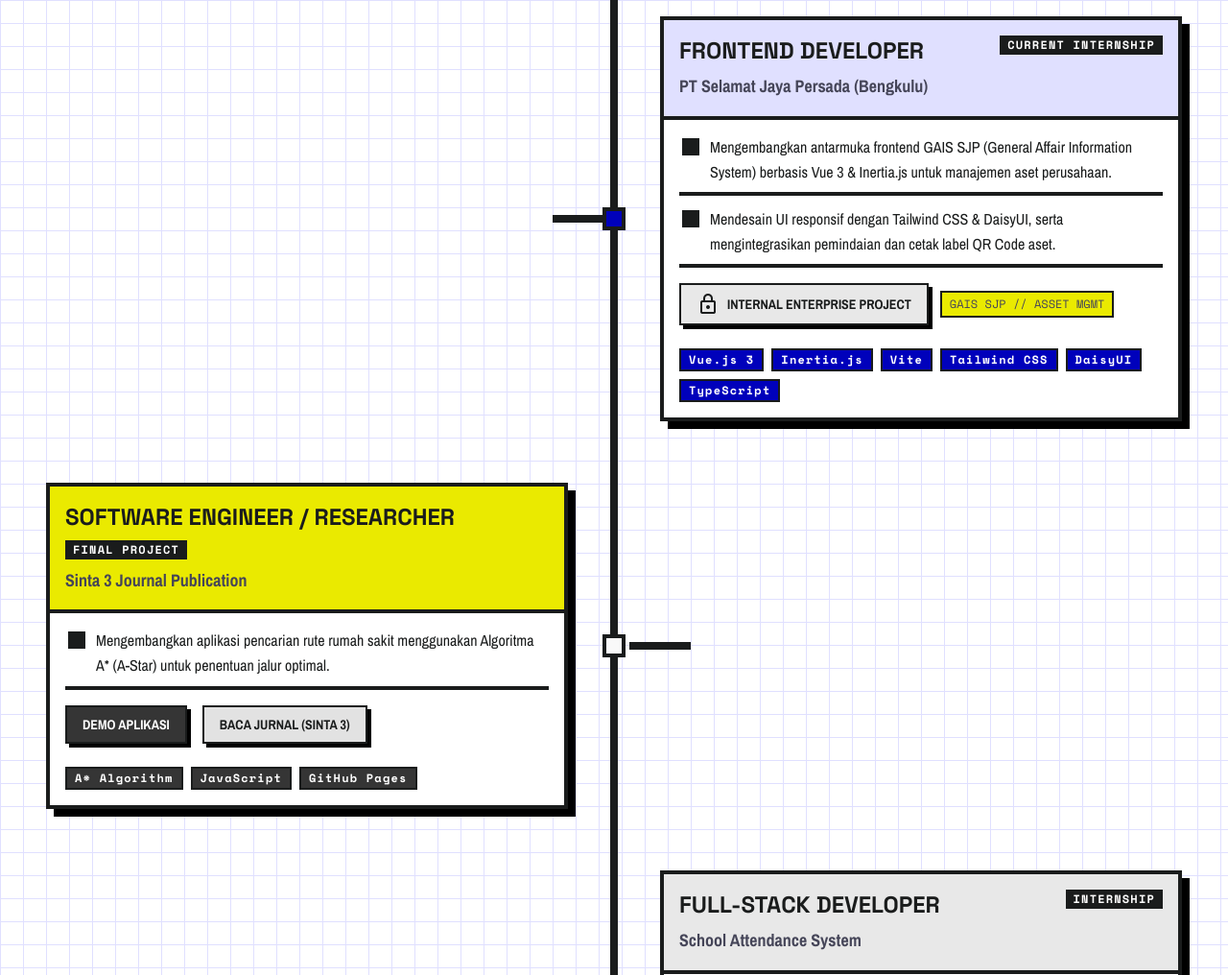
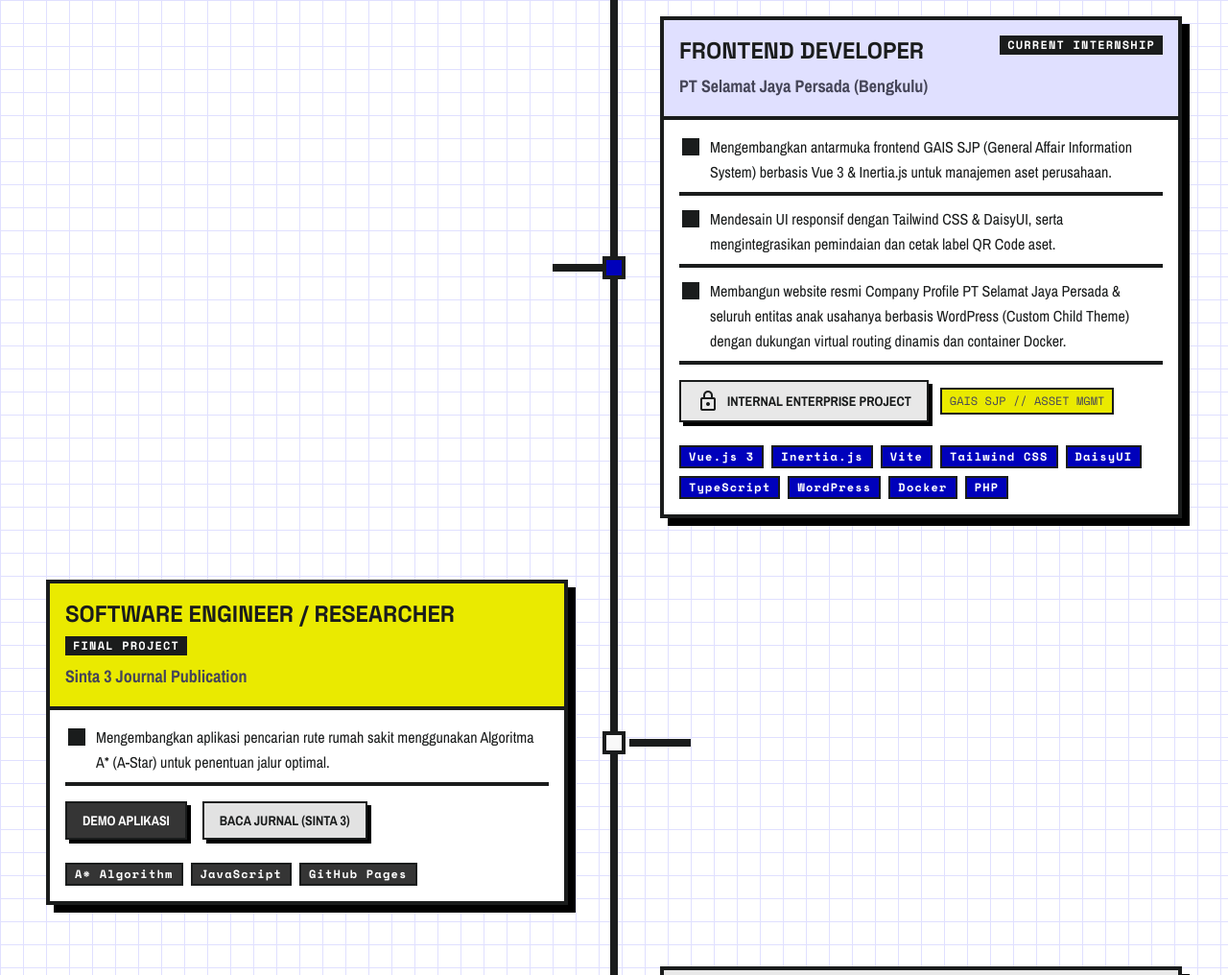
Before and after one commit to Go-Pai/Portfolio, an Astro site: page / in a window 1280 px wide. Shown: the part 1872-2888 px from the top of the page at 96% size. Built offline with nearby package versions, Linux system fonts and the light colour scheme; Astro itself is replaced by a stand-in of ours.

Commit message:
feat: add PT SJP Company Profile (WordPress & Docker) to experience

```diff
--- a/src/components/Experience.astro
+++ b/src/components/Experience.astro
@@ -97,6 +97,16 @@
               >
               Mendesain UI responsif dengan Tailwind CSS & DaisyUI, serta mengintegrasikan pemindaian dan cetak label QR Code aset.
             </li>
+            <li
+              class="font-body-md text-body-md text-on-surface flex items-start border-b-[4px] border-on-surface pb-2 border-opacity-20 hover:bg-secondary-fixed transition-colors"
+            >
+              <span
+                class="material-symbols-outlined mr-2 shrink-0 fill"
+                style="font-variation-settings: 'FILL' 1;"
+                data-icon="square">square</span
+              >
+              Membangun website resmi Company Profile PT Selamat Jaya Persada & seluruh entitas anak usahanya berbasis WordPress (Custom Child Theme) dengan dukungan virtual routing dinamis dan container Docker.
+            </li>
           </ul>
           <div class="mt-4 flex flex-wrap items-center gap-3">
             <span
@@ -134,6 +144,18 @@
             <span
               class="font-label-caps text-label-caps bg-primary text-on-primary border-[2px] border-on-surface px-2 py-1"
               >TypeScript</span
+            >
+            <span
+              class="font-label-caps text-label-caps bg-primary text-on-primary border-[2px] border-on-surface px-2 py-1"
+              >WordPress</span
+            >
+            <span
+              class="font-label-caps text-label-caps bg-primary text-on-primary border-[2px] border-on-surface px-2 py-1"
+              >Docker</span
+            >
+            <span
+              class="font-label-caps text-label-caps bg-primary text-on-primary border-[2px] border-on-surface px-2 py-1"
+              >PHP</span
             >
           </div>
         </div>
```
